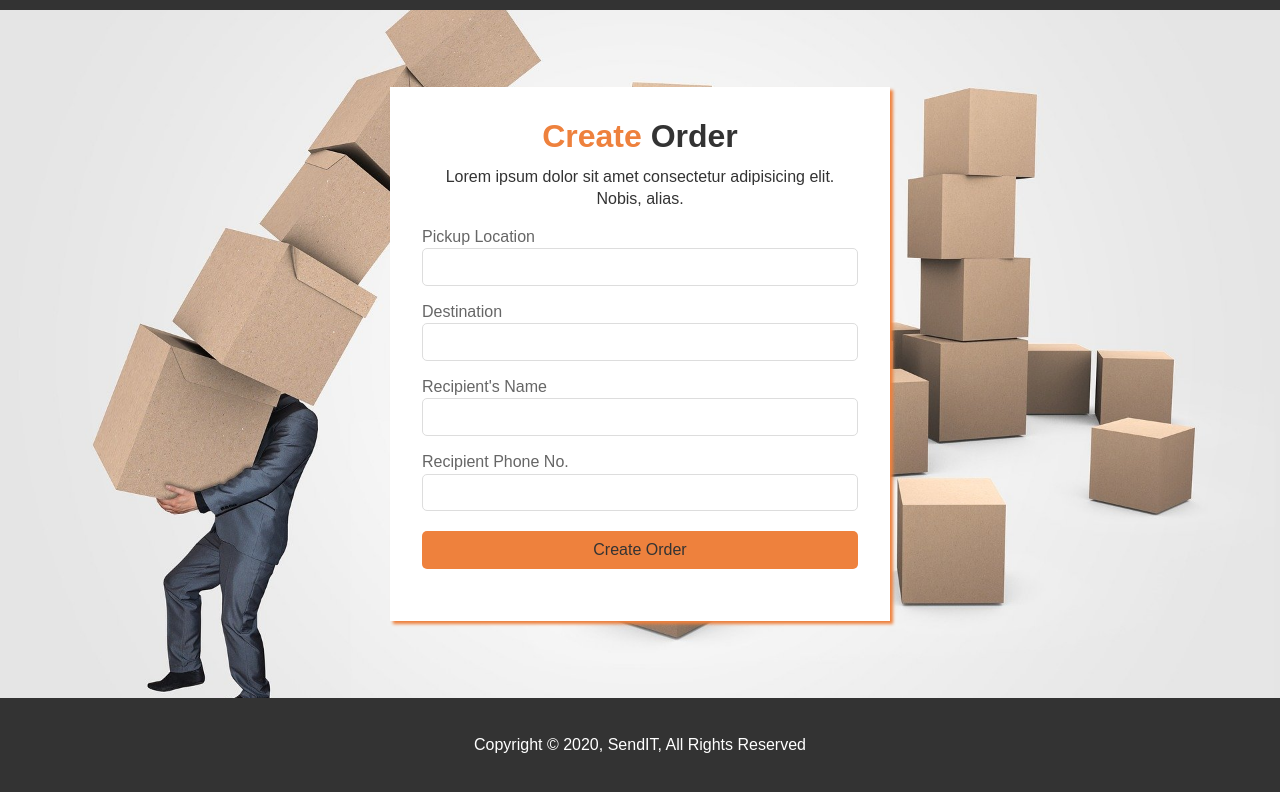
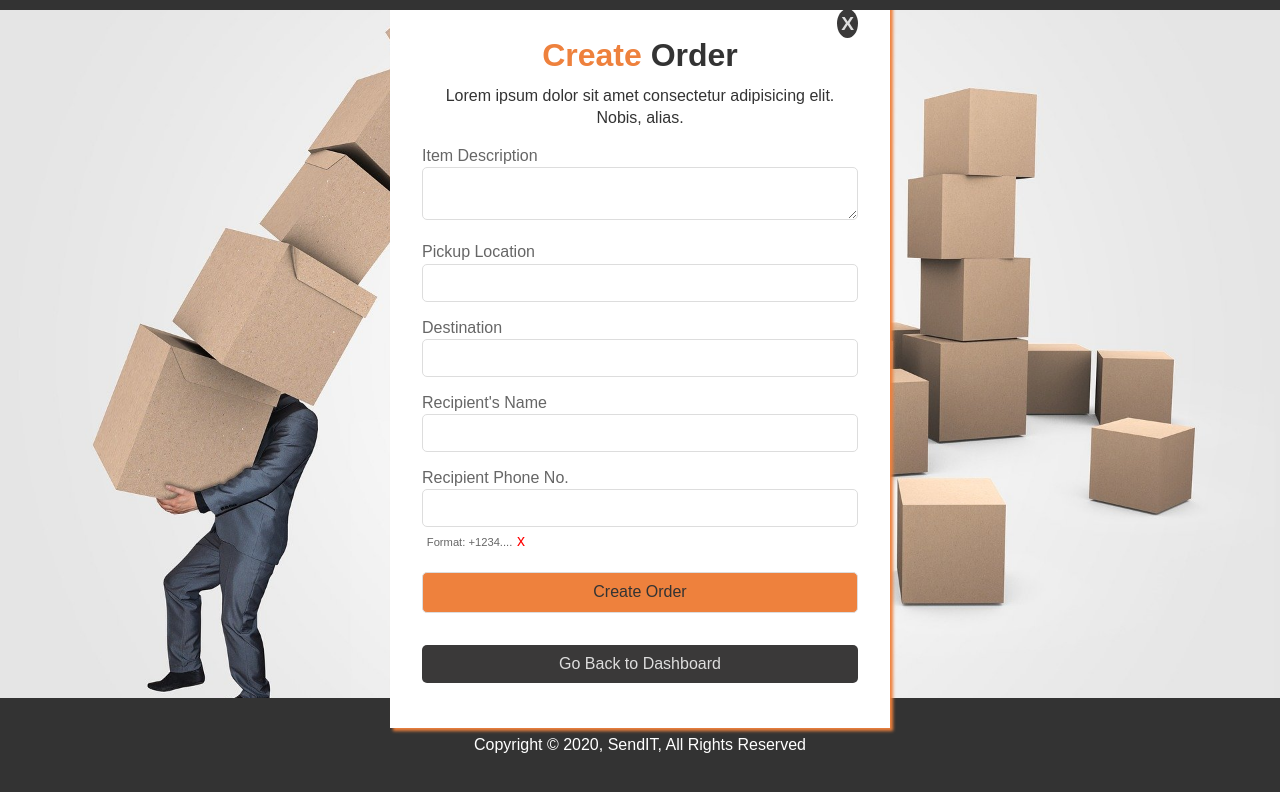
Before and after one commit to oluwasheeun/sendIt_FrontEnd, a plain HTML site: page createOrder.html in a window 1280 px wide. Shown: the part 56-848 px from the top of the page. Drawn offline with Linux system fonts and the light colour scheme; sample sign-in values are in the browser's storage.

Commit message:
CreateOrder v2

```diff
--- a/createOrder.html
+++ b/createOrder.html
@@ -25,6 +25,9 @@
         <section id="signup">
             <div class="container">
                 <div class="form-box text-center">
+                    <div class="s-heading text-right">
+                        <span class="back"> X </span>
+                    </div>
                     <h1 class="m-heading">
                         <span class="text-primary">Create</span> Order
                     </h1>
@@ -32,7 +35,14 @@
                         Lorem ipsum dolor sit amet consectetur adipisicing elit.
                         Nobis, alias.
                     </p>
-                    <form id="create-order-form">
+                    <form id="create-order-form" >
+                        <div class="form-group">
+                            <label for="description">Item Description</label>
+                            <textarea
+                                name="description"
+                                id="description"
+                                required></textarea>
+                        </div>
                         <div class="form-group">
                             <label for="pickup-location">Pickup Location</label>
                             <input
@@ -68,13 +78,15 @@
                                 type="tel"
                                 name="recipient-phone"
                                 id="recipient-phone"
-                                pattern="[0-9]{11}"
-                                required
-                            />
+                                pattern="\+(9[976]\d|8[987530]\d|6[987]\d|5[90]\d|42\d|3[875]\d|2[98654321]\d|9[8543210]|8[6421]|6[6543210]|5[87654321]|4[987654310]|3[9643210]|2[70]|7|1)\d{1,14}$"
+                        required/>
+                        <span class="validity">Format: +1234....</span>
                         </div>
 
-                        <button type="submit" class="btn register-btn">
-                            Create Order
+                        <input type="submit" name="myButton" value="Create Order" class="btn register-btn">
+                        </input>
+                        <button class="btn register-btn back-btn">
+                            Go Back to Dashboard
                         </button>
                     </form>
                 </div>
--- a/css/style.css
+++ b/css/style.css
@@ -21,6 +21,11 @@ p {
 /* Utility Classes */
 .container {
     max-width: 1100px;
+    margin: auto;
+    padding: 0 2rem;
+}
+.container-2 {
+    max-width: 1440px;
     margin: auto;
     padding: 0 2rem;
 }
@@ -50,9 +55,17 @@ p {
     margin-bottom: 0.75rem;
     line-height: 1.1;
 }
+.s-heading {
+    font-size: 1.2rem;
+    font-weight: bolder;
+}
 
 .text-center {
     text-align: center;
+}
+
+.text-right {
+    text-align: right;
 }
 
 .text-primary {
@@ -271,6 +284,7 @@ p {
 }
 
 #signup .form-box input,
+#signup .form-box textarea,
 #login .form-box input {
     width: 100%;
     padding: 0.65rem;
@@ -279,6 +293,7 @@ p {
 }
 
 #signup .form-box input:focus,
+#signup .form-box textarea:focus,
 #login .form-box input:focus {
     outline: none;
     border-color: #ee813d;
@@ -291,6 +306,22 @@ p {
     padding: 0.65rem;
     font-size: 1rem;
     outline: none;
+}
+
+#signup .form-box .back-btn,
+#login .form-box .back-btn {
+    margin: 0.8rem 0;
+    background-color: rgb(58, 57, 57);
+    color: #ddd;
+}
+
+#signup .form-box .back,
+#login .form-box .back {
+    background-color: rgb(58, 57, 57);
+    color: #ddd;
+    padding: 0.25rem;
+    border-radius: 50%;
+    cursor: pointer;
 }
 
 #signup .form-box .terms {
--- a/js/createOrder.js
+++ b/js/createOrder.js
@@ -2,7 +2,8 @@
 if (localStorage.getItem('jwt') === null) {
     window.location.href = './login.html';
 } else {
-    const createOrderForm = document.getElementById('create-order-form');
+    const createOrderForm = document.querySelector('form');
+    const itemDescription = document.getElementById('description');
     const pickupLocation = document.getElementById('pickup-location');
     const destination = document.getElementById('destination');
     const recipientName = document.getElementById('recipient-name');
@@ -11,7 +12,11 @@ if (localStorage.getItem('jwt') === null) {
     async function createOrder(e) {
         e.preventDefault();
 
+        //Disable submit button
+        createOrderForm.querySelector('input[type="submit"]').disabled = true;
+
         const Order = {
+            itemDescription: itemDescription.value,
             pickupLocation: pickupLocation.value,
             destination: destination.value,
             recipientName: recipientName.value,
@@ -49,7 +54,16 @@ if (localStorage.getItem('jwt') === null) {
             return err.message;
         }
     }
+
     createOrderForm.addEventListener('submit', createOrder);
+
+    //Go back to previous page
+    document.querySelector('.back').addEventListener('click', back);
+    document.querySelector('.back-btn').addEventListener('click', back);
+
+    function back() {
+        window.history.back();
+    }
 
     //Logout User
     const logout = document.getElementById('logout');
--- a/js/dashboard.js
+++ b/js/dashboard.js
@@ -102,7 +102,8 @@ if (localStorage.getItem('jwt') === null) {
 
         getOrders().then((data) => {
             data.map((i) => {
-                orders.innerHTML += `<tr><td>${i._id}</td><td>${i.pickupLocation}</td><td>${i.destination}</td><td>${i.recipientName}</td><td>${i.phone}</td><td>${i.presentLocation}</td><td>${i.status}</td></tr>`;
+                orders.innerHTML += `<tr><td>${i.description}</td><td>${i.pickupLocation}</td><td>${i.destination}</td><td>${i.recipientName}</td><td>${i.phone}</td><td>${i.presentLocation}</td><td>${i.status}</td>
+                <td><button class="btn">Edit</button></td><td><button class="btn">Cancel</button></td></tr>`;
             });
 
             numberOfOrders.textContent = data.length;
```
Also changed, not shown: userProfile.html (+2 -2 lines).
